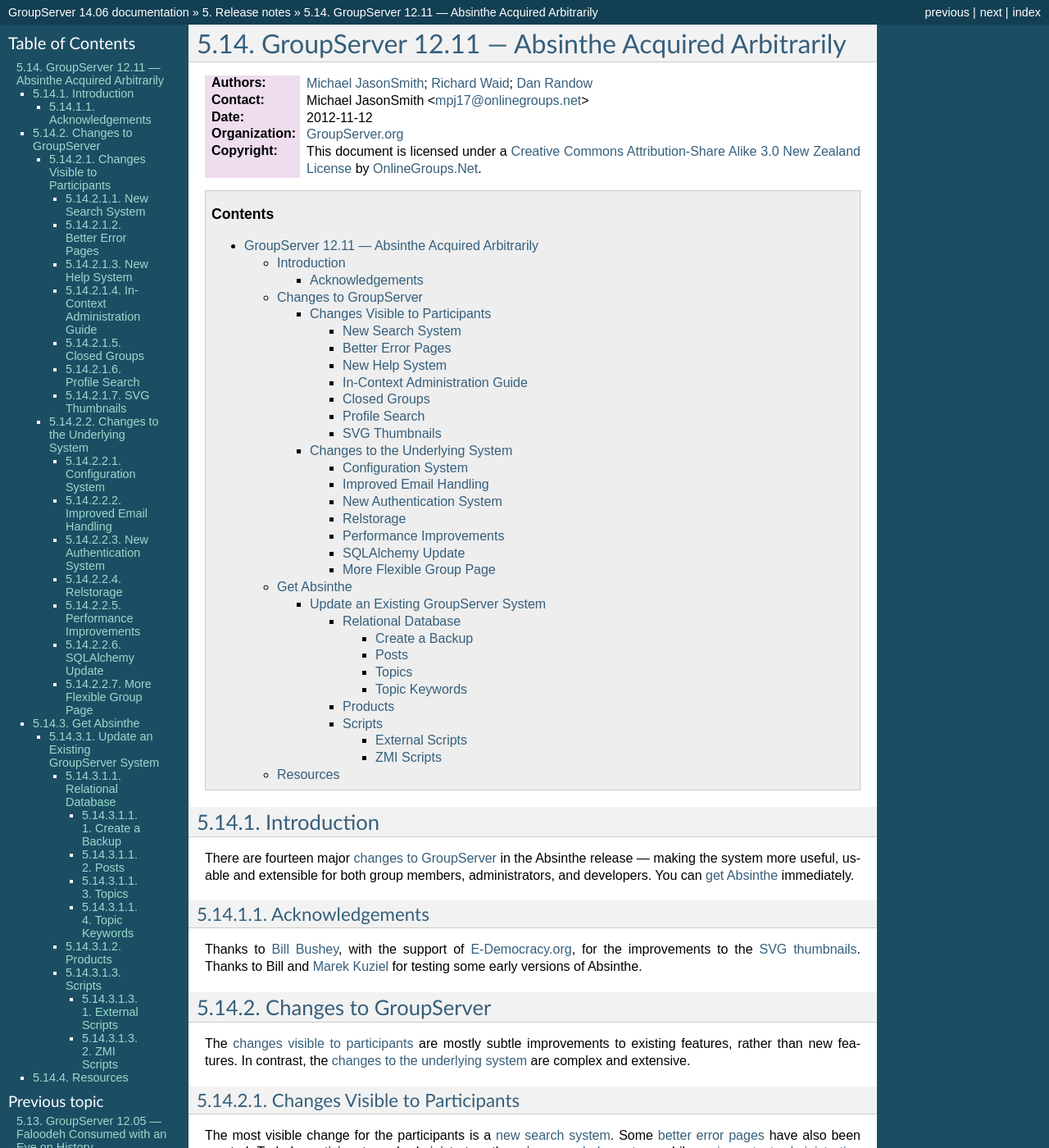
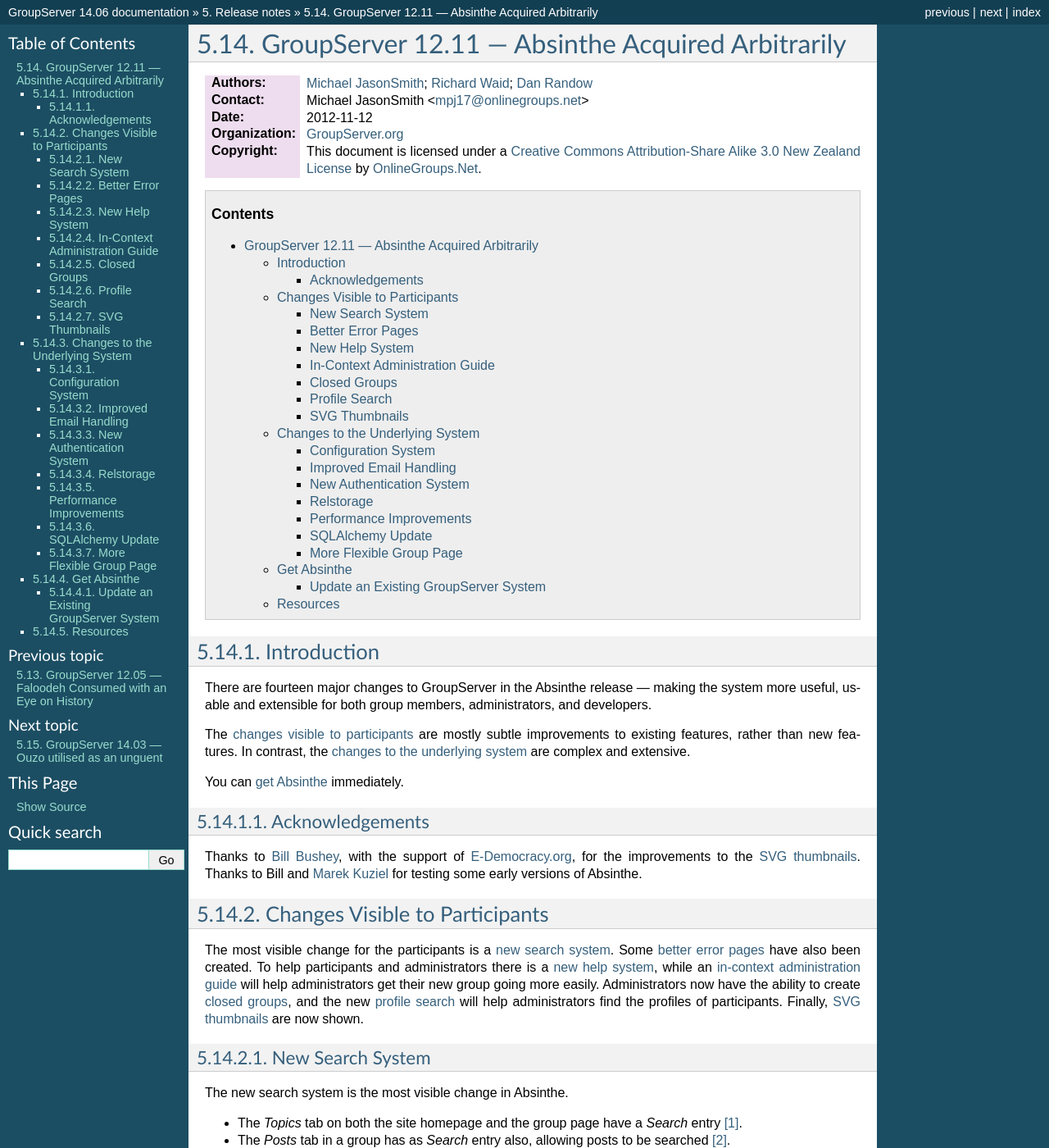
Before and after one commit to groupserver/buildout, a Sphinx documentation site: the page built from docs/release-notes-1211.txt, in a window 1280 px wide and 1400 px high. Shown: the whole window at 82% size. Built offline with Sphinx 7.4.7, drawn with Linux system fonts in a browser that asks for light colours; some of the changed text lies outside the part shown.

Commit message:
Back-porting the release notes for Absynthe, which stops the deep-nesting and allows the PDF to build

```diff
--- a/docs/postfix-configure.txt
+++ b/docs/postfix-configure.txt
@@ -39,7 +39,7 @@
       # cp postfix_config/groupserver.* /etc/postfix
 
 #.  Change the ownership of the files to the Postfix user and
-    group. For Ubuntu [#otherOwner]_ this would be::
+    group. For Ubuntu this would be::
 
       # chown nobody.nogroup /etc/postfix/groupserver.*
 
--- a/docs/release-notes-1211.txt
+++ b/docs/release-notes-1211.txt
@@ -28,27 +34,22 @@
 improvements to the `SVG thumbnails`_. Thanks to Bill and `Marek Kuziel`_
 for testing some early versions of Absinthe.
 
-----------------------
-Changes to GroupServer
-----------------------
+-------------------------------
+Changes Visible to Participants
+-------------------------------
 
-The `changes visible to participants`_ are mostly subtle improvements to
-existing features, rather than new features. In contrast, the `changes to
-the underlying system`_ are complex and extensive.
-
-Changes Visible to Participants
-===============================
-
-The most visible change for the participants is a `new search system`_.
-Some `better error pages`_ have also been created. To help participants and
-administrators there is a `new help system`_, while an `in-context
-administration guide`_ will help administrators get their new group going
-more easily. Administrators now have the ability to create `closed
-groups`_, and the new `profile search`_ will help administrators find the
-profiles of participants. Finally, `SVG thumbnails`_ are now shown.
+The most visible change for the participants is a `new search
+system`_.  Some `better error pages`_ have also been created. To
+help participants and administrators there is a `new help
+system`_, while an `in-context administration guide`_ will help
+administrators get their new group going more
+easily. Administrators now have the ability to create `closed
+groups`_, and the new `profile search`_ will help administrators
+find the profiles of participants. Finally, `SVG thumbnails`_ are
+now shown.
 
 New Search System
------------------
+=================
 
 The new search system is the most visible change in Absinthe.
 
@@ -69,7 +70,7 @@
 * Searching using non-ASCII characters now works [#nonAscii]_.
 
 Better Error Pages
-------------------
+==================
 
 The *Permission Denied* page has been improved to add some suggestions
 about what the participant should do [#forbidden]_. In addition the
@@ -81,7 +82,7 @@
 front-end. Neither of these error-pages redirect to display the error.
 
 New Help System
----------------
+===============
 
 The old monolithic manuals have been replaced. The new more dynamic system
 will automatically show help for the features that are installed in
@@ -89,7 +90,7 @@
 retained and updated.
 
 In-Context Administration Guide
--------------------------------
+===============================
 
 To help get groups started there is a new system to encourage the group
 administrator [#encouragement]_. The current advice includes:
@@ -100,7 +101,7 @@
 * Make a group Private (rather than Secret).
 
 Closed Groups
--------------
+=============
 
 Administrators can now close groups [#closed]_. There are two reasons for
 needing to do this.
@@ -115,22 +116,23 @@
 making a change in the ZMI.
 
 Profile Search
---------------
+==============
 
 A simple profile search has been added [#profileSearch]_. A more complex
 search system has not been added because the privacy issues are still being
 resolved.
 
 SVG Thumbnails
---------------
+==============
 
 GroupServer now correctly displays a thumbnail of an SVG image at the
 bottom of each post [#svg]_. This item was picked from the list of `low
 hanging fruit`_, where there are other (relatively) strait forward tasks
 listed.
 
+--------------------------------
 Changes to the Underlying System
-================================
+--------------------------------
 
 We have made significant changes to the underlying GroupServer system in
 the Absinthe release. The system will be easier to maintain because of a
@@ -152,7 +154,7 @@
 were given the 1.0 version.)
 
 Configuration System
---------------------
+====================
 
 Administration is now simpler, especially for production systems, as the
 configuration for important parts of GroupServer are now in a file that is
@@ -161,7 +163,7 @@
 based on a INI file, located in ``parts/instance/gsconfig.ini``.
 
 Improved Email Handling
------------------------
+=======================
 
 The email-handling subsystem of GroupServer has been completely
 rewritten. Changes have been made to both the handling of outgoing mail and
@@ -179,7 +181,7 @@
 gs.group.messages.add.smtp2gs product`_.
 
 New Authentication System
--------------------------
+=========================
 
 A new authentication system has been created, for the server-side scripts
 [#auth]_. These scripts, such as the those involved in the `improved email
@@ -188,7 +190,7 @@
 in various plain-text files.
 
 Relstorage
-----------
+==========
 
 By default `the Relstorage product`_ is now used to store the ZODB. This
 system stores the pickled objects in a relational database, rather than in
@@ -197,7 +199,7 @@
 Enterprise Objects (ZEO).
 
 Performance Improvements
-------------------------
+========================
 
 There have been some major performance improvements made to GroupServer in
 the Absinthe release. This includes the removal of some old poorly
@@ -205,7 +207,7 @@
 management code [#members]_.
 
 SQLAlchemy Update
-------------------
+=================
 
 The entire interface between GroupServer and the PostgreSQL_ relational
 database has been rewritten [#dbError]_. This has allowed GroupServer to
@@ -213,7 +215,7 @@
 current 0.7 release.
 
 More Flexible Group Page
-------------------------
+========================
 
 The group page was refactored to make it more flexible [#groupHome]_. This
 allows the addition of the `in-context administration guide`_, and for
@@ -231,24 +233,21 @@
 =====================================
 
 Updating a system running the Faloodeh release of GroupServer (12.06) to
-Absinthe is a three-step process, which includes updating the `relational
-database`_, the `products`_, and the `scripts`_.
+Absinthe is a three-step process, which includes updating the relational
+database, the products, and the scripts.
 
-Relational Database
--------------------
+*Relational* *Database*
 
 The biggest change that is needed to update GroupServer to the Absinthe
 release is to update the rational database, to support the `new search
 system`_ and some of the `performance improvements`_. The tables that are
-used to store the posts_, topics_ and `topic keywords`_ all need to be
-updated. However, **first**, `create a backup`_.
+used to store the posts, topics and topic keywords all need to be
+updated.
 
-Create a Backup
-~~~~~~~~~~~~~~~
-
-While every effort has been made to crate a upgrade path that is smooth and
-with low risk, there is still a chance that something can go wrong. As such
-it is prudent to **create a backup**. First, **create a backup** of the
+**First**, create a backup.  While every effort has been made to
+crate a upgrade path that is smooth and with low risk, there is
+still a chance that something can go wrong. As such it is prudent
+to **create a backup**. First, **create a backup** of the
 relational database::
 
   $ pg_dump -U gsadmin groupserver > gs-backup.sql
@@ -264,10 +263,9 @@
 set up when installing GroupServer, and ``groupserverzodb`` is the name of
 the database.
 
-Posts
-~~~~~
+**Posts**
 
-:Note: Update the ``posts`` table **after** you `create a backup`_.
+:Note: Update the ``posts`` table **after** you create a backup.
 
 Begin by updating the table that stores the posts.
 
@@ -308,8 +306,7 @@
           tsvector_update_trigger(fts_vectors, 'pg_catalog.english', subject,
                                   body);
 
-Topics
-~~~~~~
+**Topics**
 
 Because people search topics as well as posts the FTR information needs to
 be present in both tables.
@@ -404,8 +401,7 @@
         BEFORE INSERT OR UPDATE ON topic
         FOR EACH ROW EXECUTE PROCEDURE topic_fts_update ();
 
-Topic Keywords
-~~~~~~~~~~~~~~
+**Topic Keywords**
 
 Finally, the system that displays the topic keywords has been changed. The
 keywords are now calculated when someone posts, and are stored in the
@@ -458,11 +454,10 @@
 
       SELECT topic_keywords_populate();
 
-Products
---------
+**Products**
 
-To update an existing GroupServer installation to Absinthe carry out the
-following steps.
+To update an existing GroupServer installation to Absinthe carry
+out the following steps.
 
 #.  Download the Absinthe tar-ball from `the GroupServer download page
     <http://groupserver.org/downloads>`_.
@@ -503,21 +498,18 @@
 
 #.  Restart your GroupServer instance.
 
-Scripts
--------
+**Scripts**
 
-Some `external scripts`_ have changed in the Absinthe release of
-GroupServer, and need to be changed. In addition some `ZMI scripts`_ should
-also be updated.
+Some external scripts have changed in the Absinthe release of
+GroupServer, and need to be changed. In addition some ZMI scripts
+should also be updated.
 
-External Scripts
-~~~~~~~~~~~~~~~~
-
-The script ``smtp2zope`` used to be used to marshal an email message from
-Postfix into GroupServer. With the `improved email handling`_ this script
-should be deleted. The replacement script is called ``smtp2gs``. It will be
-created when you update the products_. The command is simpler to use than
-the old script; the options for the script are shown by running::
+The script ``smtp2zope`` used to be used to marshal an email
+message from Postfix into GroupServer. With the `improved email
+handling`_ this script should be deleted. The replacement script
+is called ``smtp2gs``. It will be created when you update the
+products. The command is simpler to use than the old script; the
+options for the script are shown by running::
 
   $ ./bin/smtp2gs --help
 
@@ -528,8 +520,7 @@
 contain an example aliases file for Postfix that uses ``smtp2gs``. This can
 be used to replace the old calls to GroupServer from Postfix.
 
-ZMI Scripts
-~~~~~~~~~~~
+**ZMI Scripts**
 
 Two scripts in the ZMI have to be replaced to gain some of the significant
 `performance improvements`_.
```
Also changed, not shown: other parts of docs/release-notes-1211.txt (+10 -4 lines).
